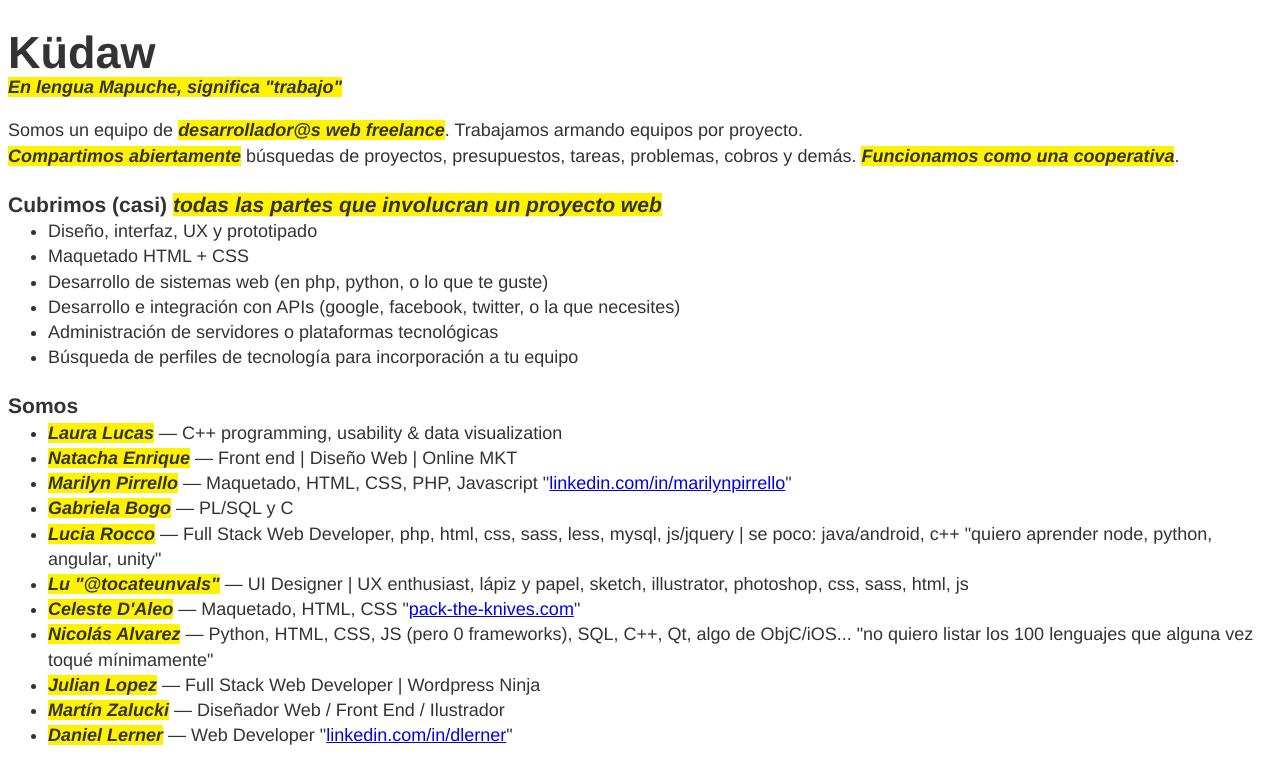
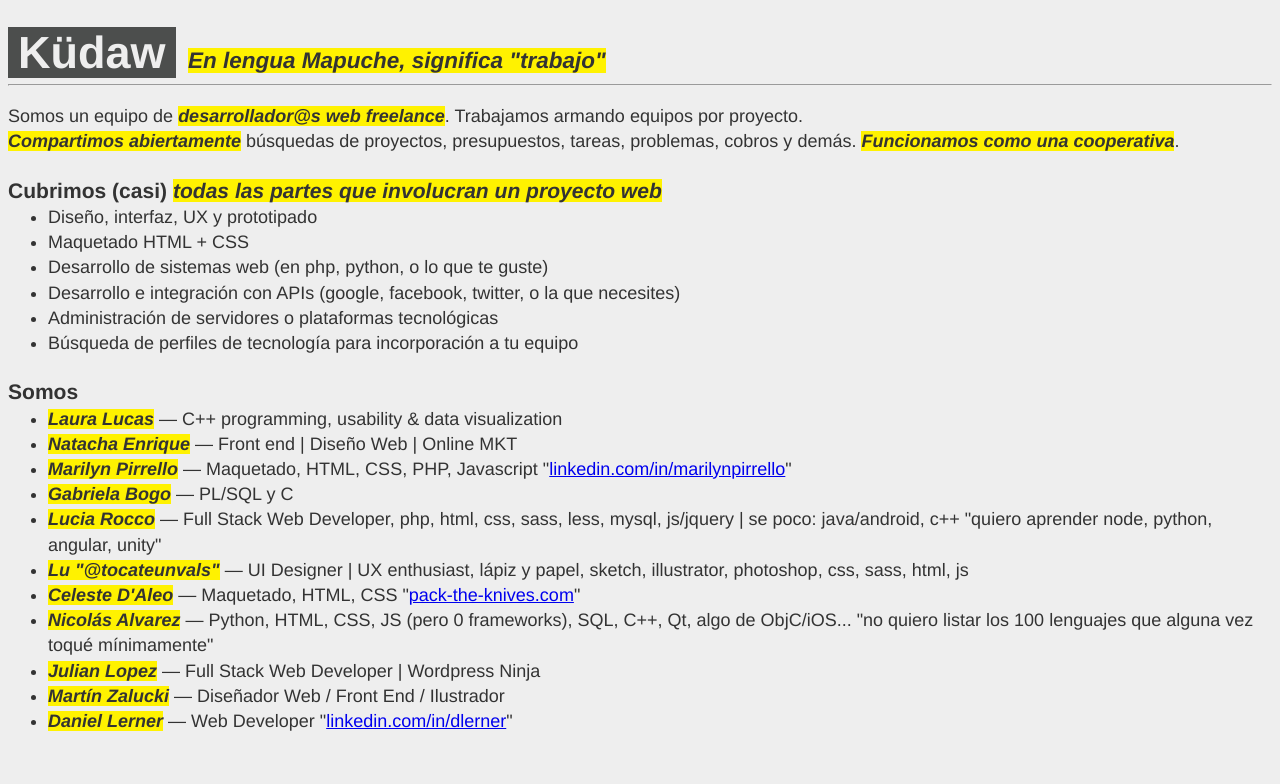
Before and after one commit to kudaw/kudaw.github.io, a plain HTML site: page index.html in a window 1280 px wide. Drawn offline with Linux system fonts and the light colour scheme.

Commit message:
Un poco de cambio de estilo

```diff
--- a/index.html
+++ b/index.html
@@ -6,8 +6,12 @@
     <link rel="stylesheet" href="master.css" media="screen" title="no title" charset="utf-8">
   </head>
   <body>
-    <h1>Küdaw</h1>
-    <em>En lengua Mapuche, significa "trabajo"</em>
+    <h1>
+      <span>Küdaw</span>
+      <em>En lengua Mapuche, significa "trabajo"</em>
+    </h1>
+
+    <hr>
 
     <p>
       Somos un equipo de <em>desarrollador@s web freelance</em>. Trabajamos armando equipos por proyecto.<br>
--- a/master.css
+++ b/master.css
@@ -6,7 +6,7 @@ html {
 }
 
 body {
-  background: #fff;
+  background: #eee;
   font: 18px/1.4 Helvetica, Arial, sans-serif;
   color: #333;
 }
@@ -14,6 +14,16 @@ body {
 h1 {
   font-size: 2.5em;
   line-height: 1;
+}
+
+h1 span {
+  background-color: #4c4e4d;
+  color: #eee;
+  padding: 0px 10px;
+}
+
+h1 em {
+  font-size: 0.5em;
 }
 
 h1, h3 {
```
